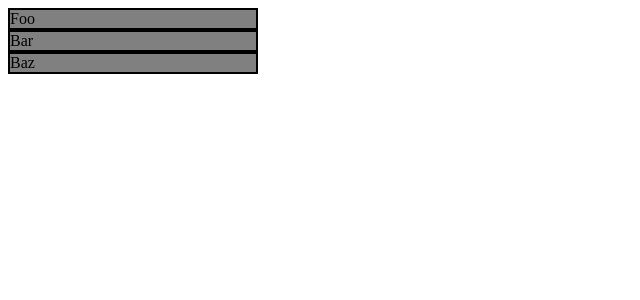
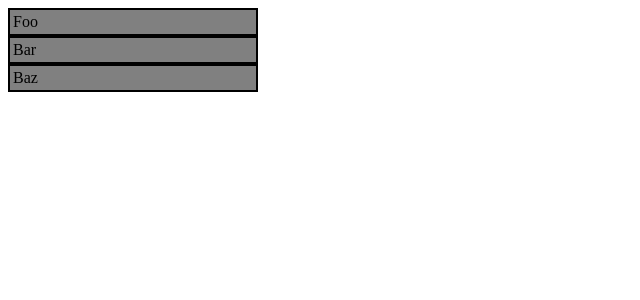
Before and after one commit to tkindy/sidebar, a React (Create React App) app: page / in a window 1280 px wide. Shown: the top 300 px of the page, without its empty margins (0-640 px from the left). Built offline with nearby package versions, Linux system fonts and the light colour scheme.

Commit message:
Extract some styles

```diff
--- /dev/null
+++ b/src/features/sidebar/Sidebar.module.css
@@ -0,0 +1,5 @@
+.header {
+  background-color: gray;
+  border: 2px solid black;
+  padding: 3px;
+}
--- a/src/features/sidebar/Sidebar.tsx
+++ b/src/features/sidebar/Sidebar.tsx
@@ -1,4 +1,5 @@
 import React, { useState } from "react";
+import styles from "./Sidebar.module.css";
 
 interface SectionModel {
   id: number;
@@ -13,13 +14,7 @@ interface HeaderProps {
 
 function Header({ title, onClick }: HeaderProps) {
   return (
-    <div
-      style={{
-        backgroundColor: "gray",
-        border: "2px solid black",
-      }}
-      onClick={onClick}
-    >
+    <div className={styles.header} onClick={onClick}>
       {title}
     </div>
   );
```
